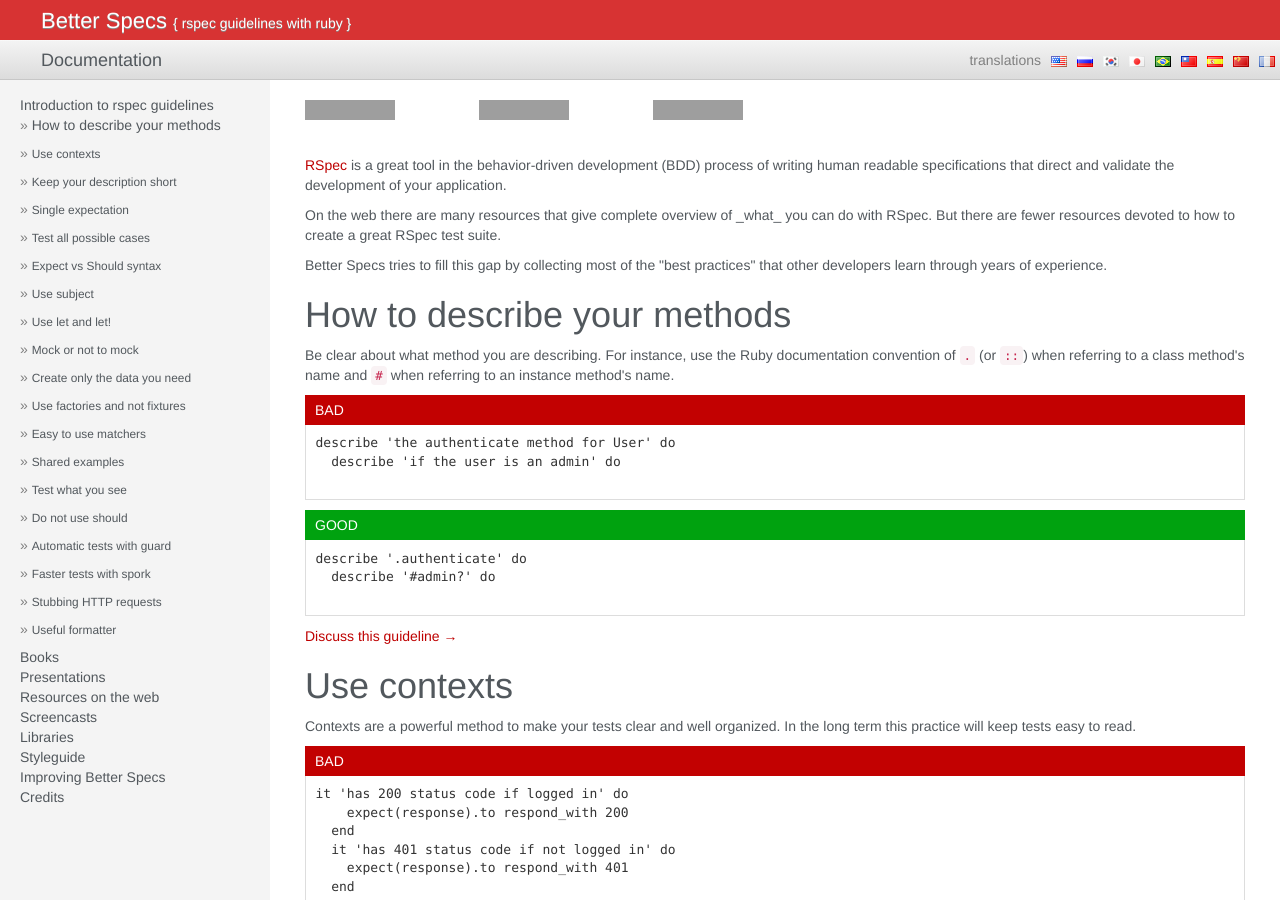
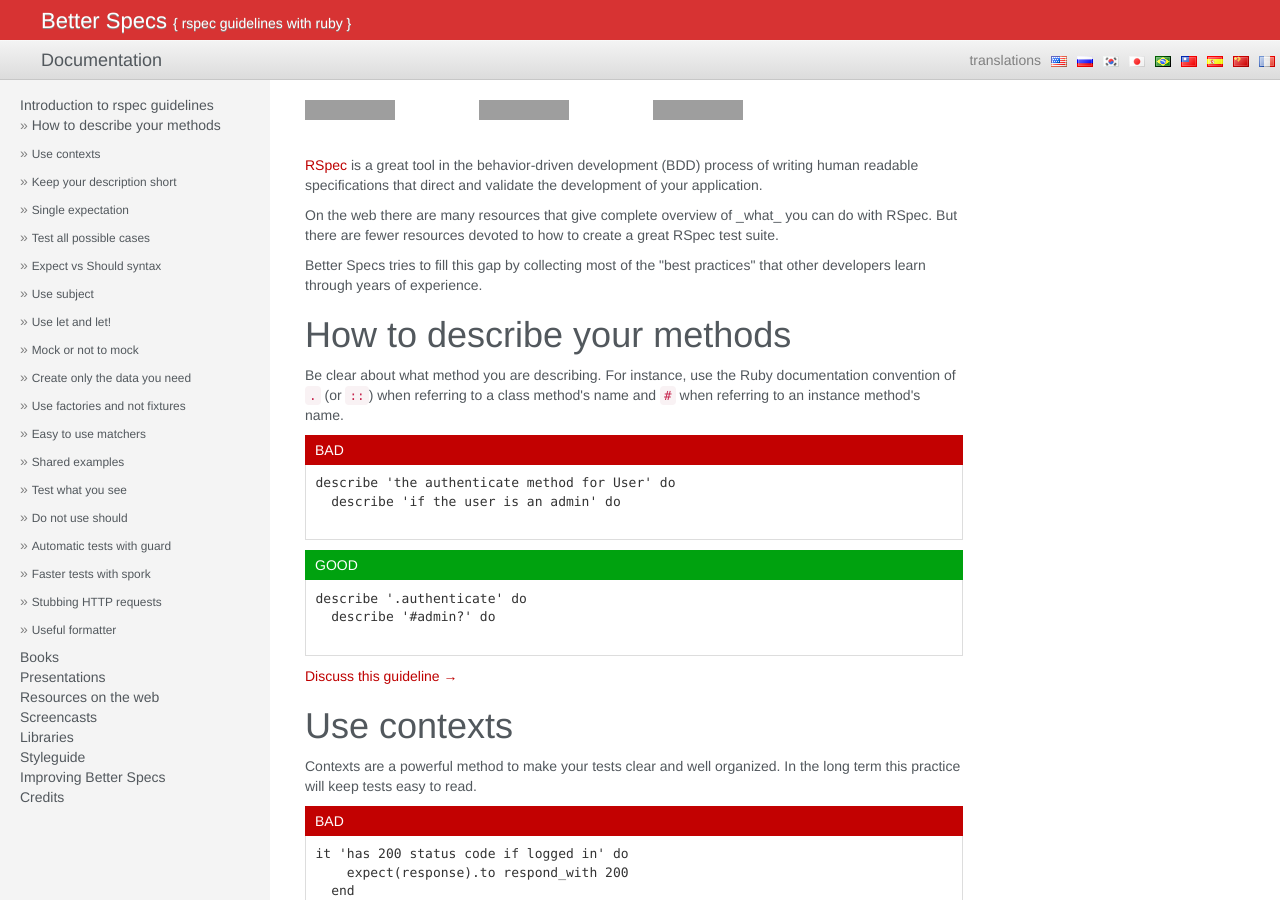
Before and after one commit to akz92/akz92.github.io, a Jekyll site: the page built from index.html, in a window 1280 px wide. Built offline with Jekyll 4.4.1, drawn with Linux system fonts in a browser that asks for light colours; grey boxes are pictures that could not be loaded.

Commit message:
Update custom.css

```diff
--- a/css/custom.css
+++ b/css/custom.css
@@ -11,7 +11,7 @@
   overflow: auto;
 }
 
-.article {
+article {
   max-width: 70%;
 }
 
```
